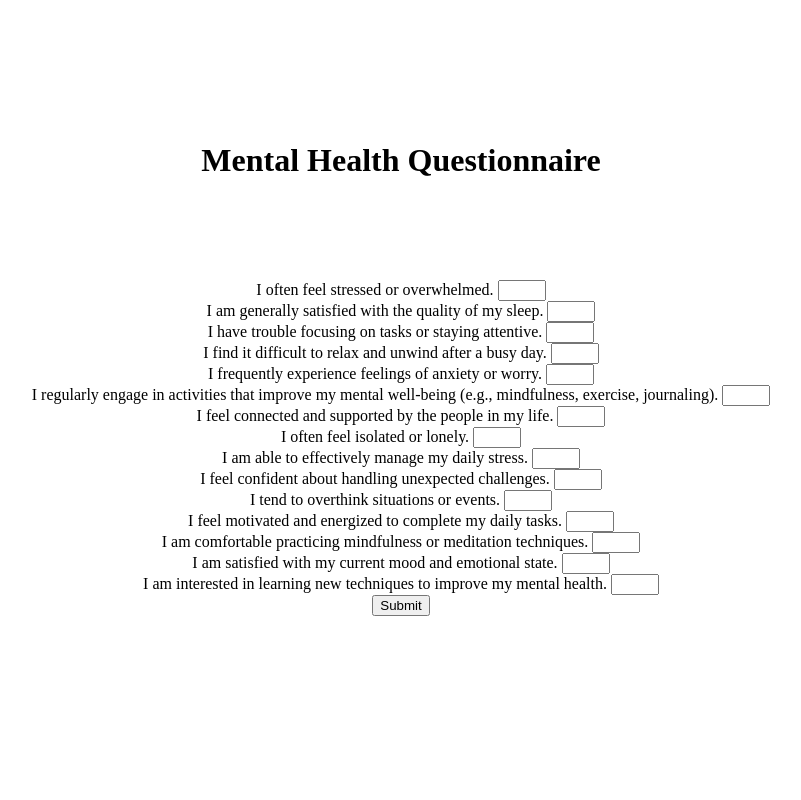
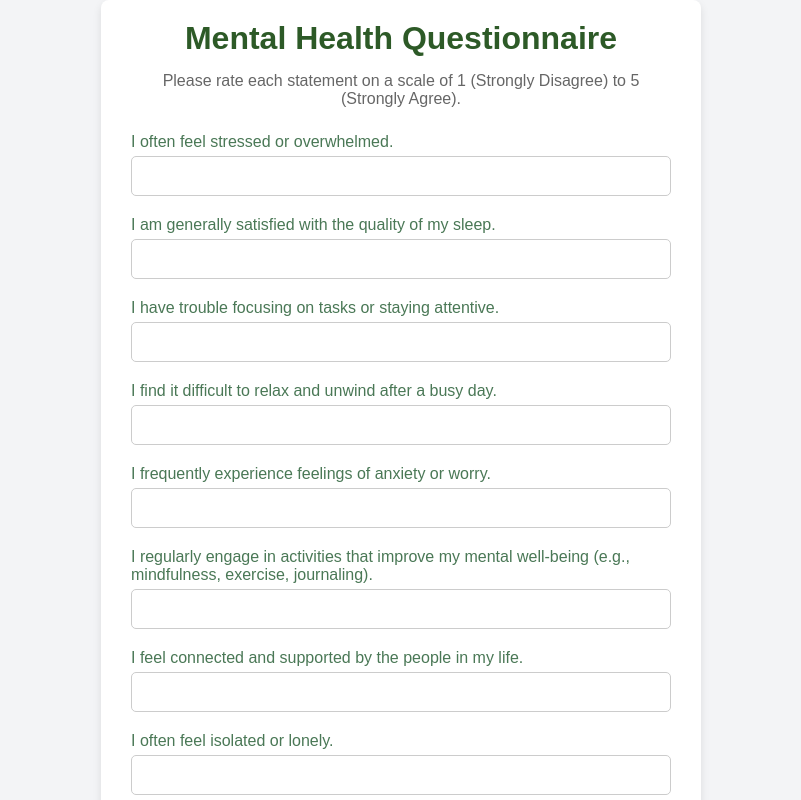
Before and after one commit to levinmathewabraham/health-quest, a website: page ML Model/index.html in a window 1280 px wide. Shown: the top 800 px of the page, without its empty margins (239-1040 px from the left). Drawn offline with Linux system fonts and the light colour scheme; files that its build step writes are made by us from their sources.

Commit message:
ML Form
form styling

```diff
--- a/ML Model/index.html
+++ b/ML Model/index.html
@@ -4,11 +4,104 @@
     <meta charset="UTF-8">
     <meta name="viewport" content="width=device-width, initial-scale=1.0">
     <title>Mental Health Questionnaire</title>
-    <link rel="stylesheet" href="styles.css">
+    <link rel="stylesheet" href="">
+    <style>
+/* General Styling */
+* {
+    box-sizing: border-box;
+    font-family: Arial, sans-serif;
+    margin: 0;
+    padding: 0;
+}
+
+body {
+    display: flex;
+    justify-content: center;
+    align-items: center;
+    min-height: 100vh;
+    background-color: #f3f4f6;
+}
+
+.container {
+    width: 90%;
+    max-width: 600px;
+    background-color: #ffffff;
+    border-radius: 8px;
+    padding: 20px 30px;
+    box-shadow: 0 4px 8px rgba(0, 0, 0, 0.1);
+    text-align: center;
+}
+
+h1 {
+    color: #2D5A27;
+    font-size: 2rem;
+    margin-bottom: 15px;
+}
+
+p {
+    font-size: 1rem;
+    color: #666;
+    margin-bottom: 25px;
+}
+
+/* Question Styling */
+.question {
+    margin-bottom: 20px;
+    text-align: left;
+}
+
+label {
+    display: block;
+    font-weight: 500;
+    color: #4A7856;
+    margin-bottom: 5px;
+}
+
+input[type="number"] {
+    width: 100%;
+    padding: 10px;
+    border: 1px solid #ccc;
+    border-radius: 5px;
+    font-size: 1rem;
+}
+
+/* Button Styling */
+button[type="submit"] {
+    display: inline-block;
+    padding: 12px 25px;
+    background-color: #2D5A27;
+    color: white;
+    border: none;
+    border-radius: 5px;
+    font-size: 1rem;
+    font-weight: bold;
+    cursor: pointer;
+    transition: background-color 0.3s ease;
+}
+
+button[type="submit"]:hover {
+    background-color: #4A7856;
+}
+
+/* Result Styling */
+.result {
+    margin-top: 20px;
+    padding: 15px;
+    border: 1px solid #ccc;
+    border-radius: 5px;
+    background-color: #f3f4f6;
+    color: #333;
+    font-size: 1rem;
+    text-align: center;
+}
+
+
+    </style>
 </head>
 <body>
     <div class="container">
         <h1>Mental Health Questionnaire</h1>
+        <p>Please rate each statement on a scale of 1 (Strongly Disagree) to 5 (Strongly Agree).</p>
         <form id="questionnaireForm">
             <!-- Question Fields -->
             <div class="question">
```
Also changed, not shown: index.html (+1 -0 lines).
